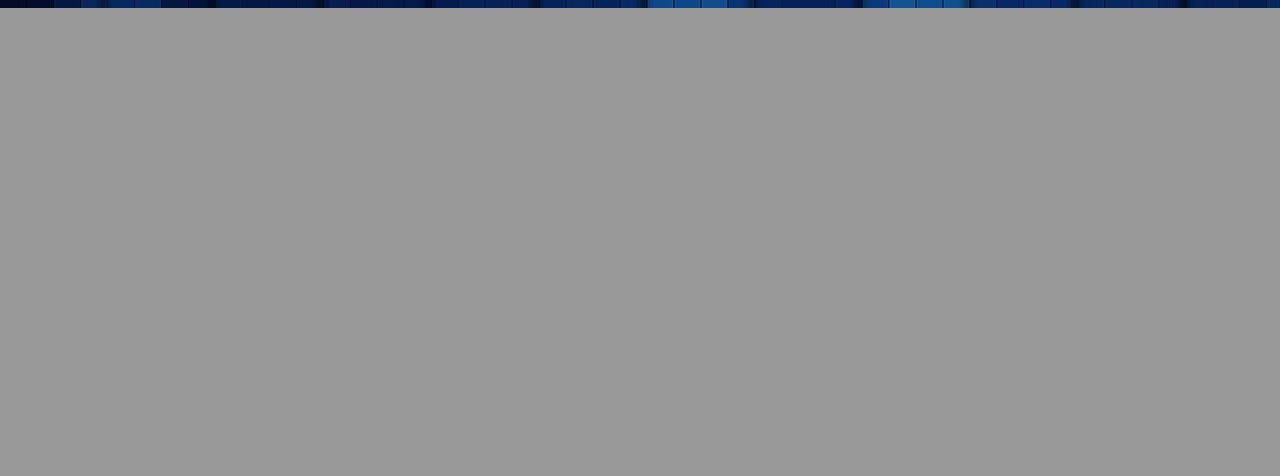
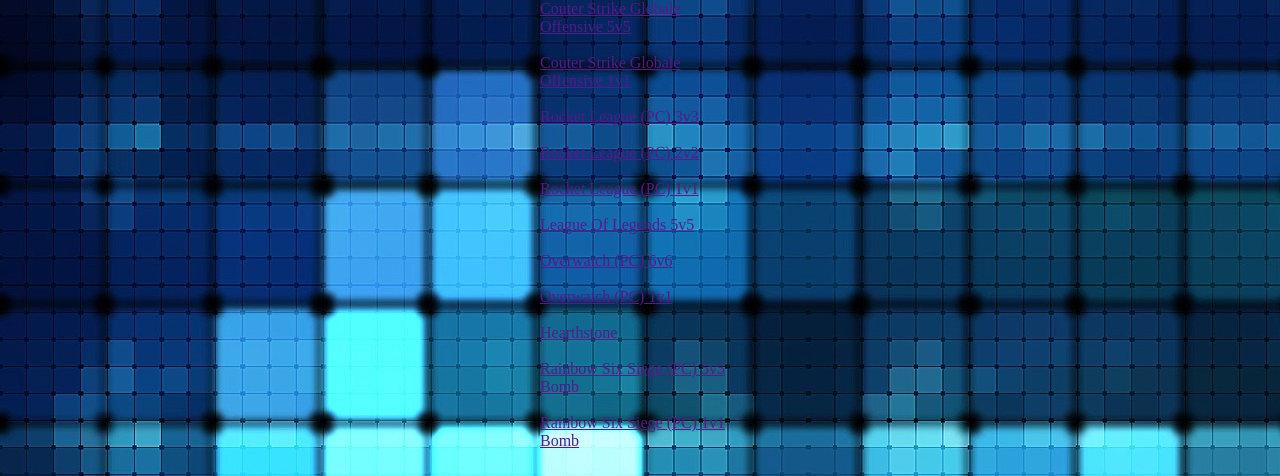
Before and after one commit to Nicklasx/BracketSystemProject, a PHP site: page /tournaments.php in a window 1280 px wide. Shown: the part 1010-1486 px from the top of the page. Before the commit the page ends 1018 px from the top, so only its background shows below. Run offline with PHP 8.4, Linux system fonts and the light colour scheme.

Commit message:
Tilføjelser Tournaments siden

```diff
--- a/tournaments.php
+++ b/tournaments.php
@@ -6,7 +6,19 @@ include "header.php";
 
 <div class="box"></div>
 <div class="secondbox">
-	<!--tekst her-->
+
+	<div><a href="">Couter Strike Globale Offensive 5v5</a></div><br>
+	<div><a href="">Couter Strike Globale Offensive 1v1</a></div><br>
+	<div><a href="">Rocket League (PC) 3v3</a></div><br>
+	<div><a href="">Rocket League (PC) 2v2</a></div><br>
+	<div><a href="">Rocket League (PC) 1v1</a></div><br>
+	<div><a href="">League Of Legends 5v5</a></div><br>
+	<div><a href="">Overwatch (PC) 6v6</a></div><br>
+	<div><a href="">Overwatch (PC) 1v1</a></div><br>
+	<div><a href="">Hearthstone</a></div><br>
+	<div><a href="">Rainbow Six Siege (PC) 5v5 Bomb</a></div><br>
+	<div><a href="">Rainbow Six Siege (PC) 1v1 Bomb</a></div><br>
+
 </div>
 </div>
 
```
